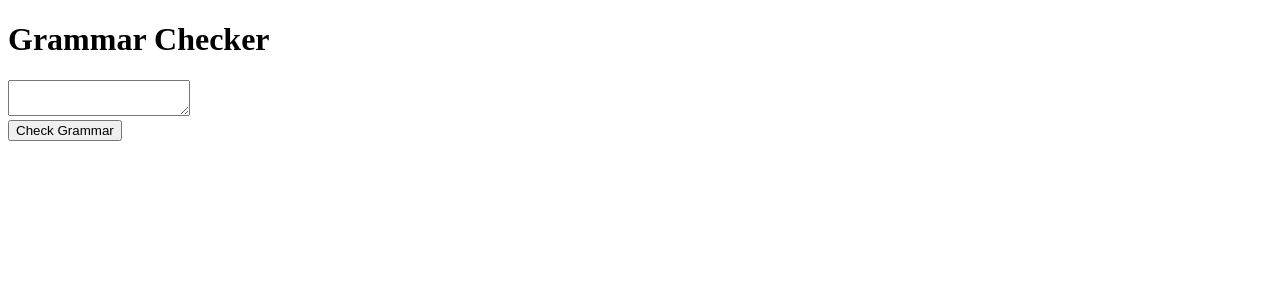
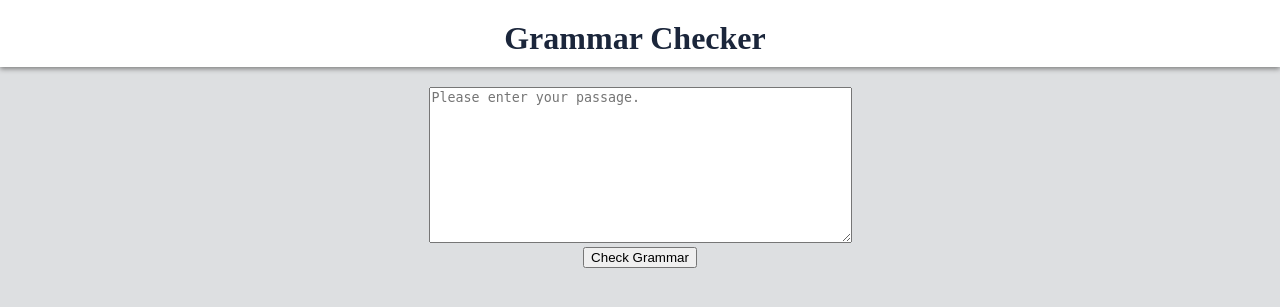
Before and after one commit to software-students-spring2024/4-containerized-app-exercise-namelesssss, a Flask app: page / in a window 1280 px wide. Shown: the top 307 px of the page. Run offline with Flask 3, Linux system fonts and the light colour scheme.

Commit message:
merge with hannah branch's test folder and home.html

```diff
--- a/web-app/app.py
+++ b/web-app/app.py
@@ -16,7 +16,7 @@ home page of the web app
 @app.route('/', methods=['GET', 'POST'])
 def home():
     if request.method == 'POST':
-        passage = request.form['userInput']
+        passage = request.form['passage']
         original_passage, fixed_passage, error_analysis, api_response = check_grammar(passage)
         store_results(original_passage, fixed_passage, error_analysis, api_response)
         return render_template(
--- a/web-app/templates/home.html
+++ b/web-app/templates/home.html
@@ -1,24 +1,92 @@
 <!DOCTYPE html>
-<html lang="en">
+<html>
 <head>
-    <meta charset="UTF-8">
-    <title>Grammar Checker</title>
+    <!-- WIP: unsure how we want it to look -hannah -->
+    <title>Grammar Check</title>
+    <style>
+        header {
+            background-color: white;
+            text-align: center;
+            margin: 0;
+            padding: 0;
+            box-shadow: 0px 2px 5px grey;
+        }
+        body {
+            background-color: #DDDFE1;
+            margin: 0;
+            padding: 0;
+        }
+        .containter {
+            max-width: 75%;
+            padding: 15px;
+            margin: auto;
+        }
+        .nav {
+            background-color: white;
+            padding: 20px 15px 10px 5px;
+        }
+        .input {
+            text-align: center;
+            padding-top: 20px;
+        }
+        .passages-containter {
+            text-align: center;
+        }
+        .passages {
+            display: inline-block;
+            width: 45%;
+            vertical-align: top;
+        }
+        .error {
+            text-align: center;
+        }
+        .errors {
+            margin-left: 50px;
+            text-align: left;
+        }
+    </style>
 </head>
+<header>
+    <div class="header">
+        <div class="nav">
+            <span style="font-size: 2em; font-weight: bolder; color: #1B263B;">Grammar Checker</span>
+        </div>
+    </div>
+</header>
 <body>
-    <h1>Grammar Checker</h1>
+    <div class="container">
+        <div class="input">
             <form method="POST">
-        <textarea name="userInput"></textarea><br>
+                <textarea name="passage" rows="10" cols="50" placeholder="Please enter your passage."></textarea><br>
                 <input type="submit" value="Check Grammar">
             </form>
-    {% if fixed_passage %}
+        </div>
+
+        <div class="results">
+            {% if fixed_passage%}
+            <div class="passages-containter">
+                <div class="passages">
+                    <h2>Original Passage:</h2>
+                    <p>{{ passage }}</p>
+                </div>
+                <div class="passages">
                     <h2>Fixed Passage:</h2>
                     <p>{{ fixed_passage }}</p>
+                </div>
+            </div>
+            <div class="error">
                 <h2>Error Analysis:</h2>
+                <div class="errors">
                     <ul>
-            {% for category, count in error_analysis.items() %}
-                <li>{{ category }}: {{ count }}</li>
-            {% endfor %}
+                        <li>Spelling: {{ error_analysis["spelling"] }}</li>
+                        <li>Verb/Tense: {{ error_analysis["verb/tense"] }}</li>
+                       <li>Article/Preposition: {{ error_analysis["article/preposition"] }}</li>
+                      <li>Other: {{ error_analysis["other"] }}</li>
                     </ul>
+                </div>
+            </div>
             {% endif %}
+        </div>
+    </div>
 </body>
 </html>
```
Also changed, not shown: tests/app_test.py (added, +3 -0 lines), tests/ml_test.py (added, +3 -0 lines), tests/_init_.py (added). Lines whose indentation alone changed are shown as unchanged.
